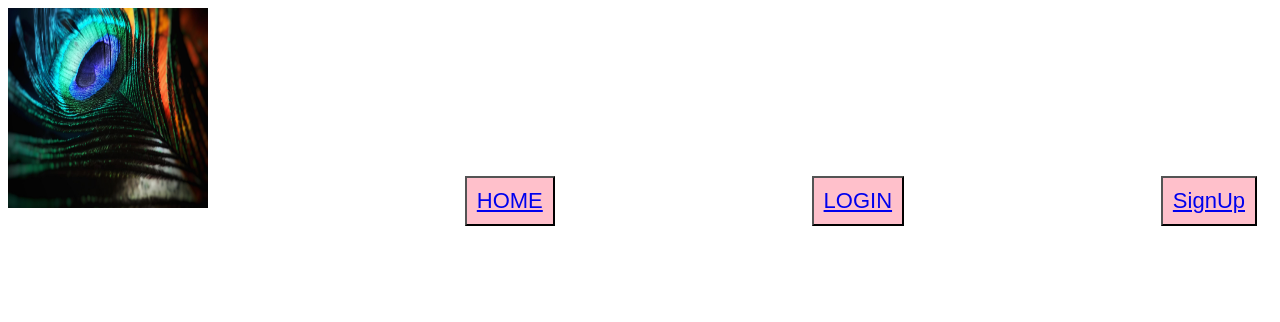
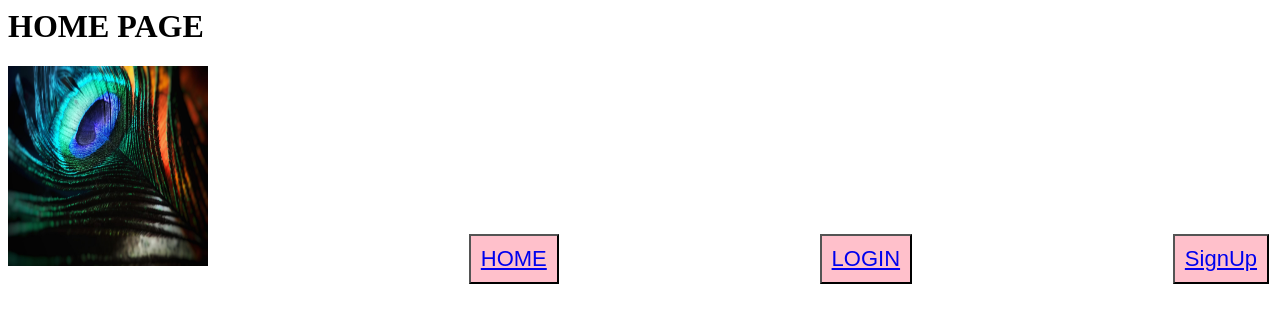
Before and after one commit to KeerthanaJella7/my-website, a plain HTML site: page index.html in a window 1280 px wide. Drawn offline with Linux system fonts and the light colour scheme.

Commit message:
Add files via upload

```diff
--- a/index.html
+++ b/index.html
@@ -15,6 +15,7 @@
               </style>
          </head>
          <body>
+                <h1>HOME PAGE<h1>
                 <img src="logo.jpg" width="200px" height="200px"/>
                 <button><a href="index.html">HOME</a></button>
                 <button><a href="login.html">LOGIN</a></button>
```
